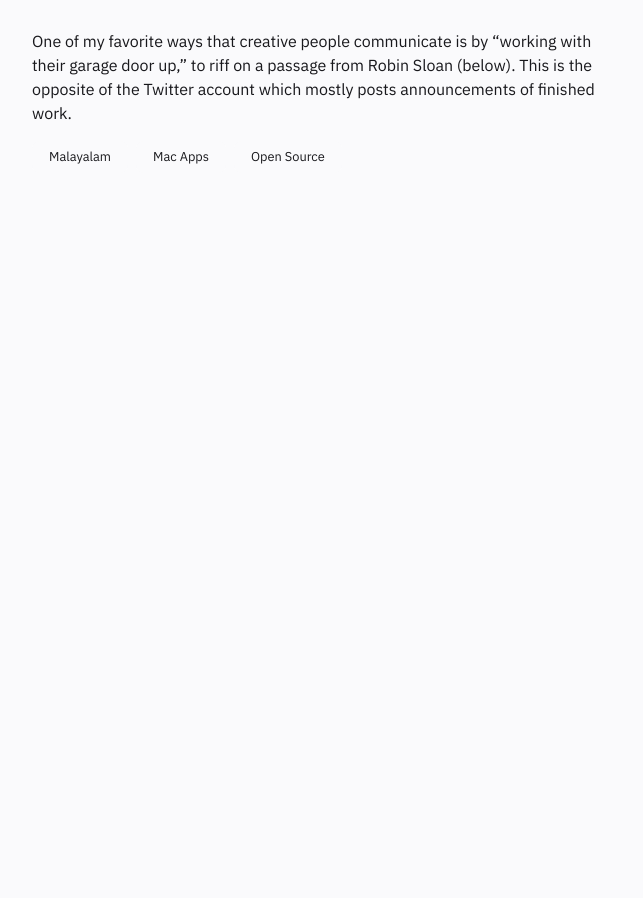
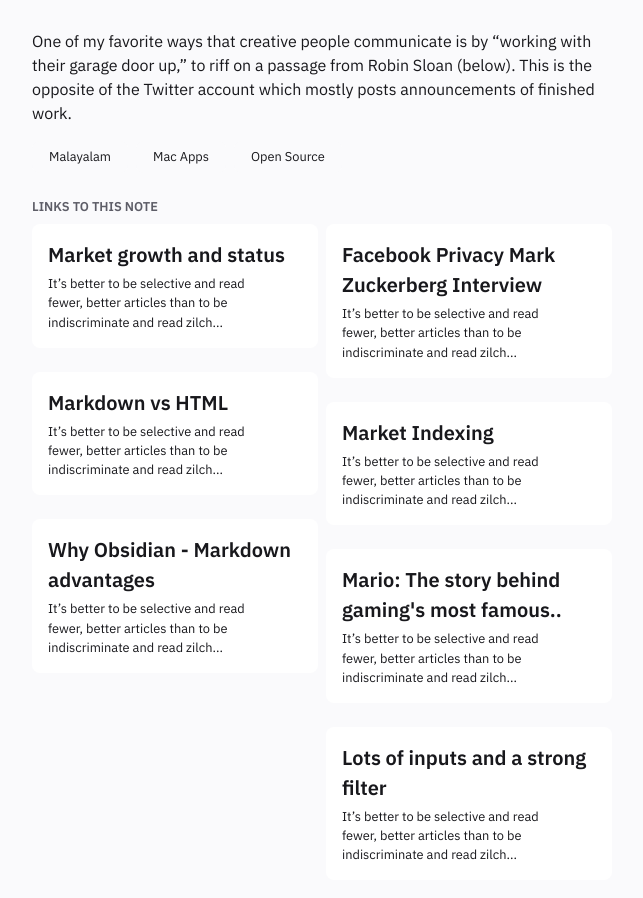
Before and after one commit to asimkt/notes_garden, a website: page src/pages/note_structure.html in a window 1280 px wide. Shown: the part 616-1514 px from the top of the page, without its empty margins (318-961 px from the left). Before the commit the page ends 837 px from the top, so only its background shows below. Drawn offline with nearby package versions, Linux system fonts and the light colour scheme; files that its build step writes are made by us from their sources.

Commit message:
feat: crad grid

```diff
--- a/src/pages/note_structure.html
+++ b/src/pages/note_structure.html
@@ -31,6 +31,7 @@
             <a class="tag">Open Source</a>
         </div>
         </div>
+        <include src='../partials/note-cards-grid.html'/>
       </div>
     </div>
   </section>
--- /dev/null
+++ b/src/partials/note-cards-grid.html
@@ -0,0 +1,73 @@
+<!-- Note cards -->
+<div class="block note-cards">
+    <h5 class="is-title-uppercase">Links to this note</h5>
+    <div class="columns is-1 is-variable">
+        <div class="column">
+            <div class="box">
+                <h4 class="is-size-4">Market growth and status</h4>
+                <div class="content is-small">
+                    <p>
+                        It’s better to be selective and read fewer, better articles than to be indiscriminate and read
+                        zilch...
+                    </p>
+                </div>
+            </div>
+            <div class="box">
+                <h4 class="is-size-4">Markdown vs HTML</h4>
+                <div class="content is-small">
+                    <p>
+                        It’s better to be selective and read fewer, better articles than to be indiscriminate and read
+                        zilch...
+                    </p>
+                </div>
+            </div>
+            <div class="box">
+                <h4 class="is-size-4">Why Obsidian - Markdown advantages</h4>
+                <div class="content is-small">
+                    <p>
+                        It’s better to be selective and read fewer, better articles than to be indiscriminate and read
+                        zilch...
+                    </p>
+                </div>
+            </div>
+        </div>
+        <div class="column">
+            <div class="box">
+                <h4 class="is-size-4">Facebook Privacy Mark Zuckerberg Interview</h4>
+                <div class="content is-small">
+                    <p>
+                        It’s better to be selective and read fewer, better articles than to be indiscriminate and read
+                        zilch...
+                    </p>
+                </div>
+            </div>
+            <div class="box">
+                <h4 class="is-size-4">Market Indexing</h4>
+                <div class="content is-small">
+                    <p>
+                        It’s better to be selective and read fewer, better articles than to be indiscriminate and read
+                        zilch...
+                    </p>
+                </div>
+            </div>
+            <div class="box">
+                <h4 class="is-size-4">Mario: The story behind gaming's most famous..</h4>
+                <div class="content is-small">
+                    <p>
+                        It’s better to be selective and read fewer, better articles than to be indiscriminate and read
+                        zilch...
+                    </p>
+                </div>
+            </div>
+            <div class="box">
+                <h4 class="is-size-4">Lots of inputs and a strong filter</h4>
+                <div class="content is-small">
+                    <p>
+                        It’s better to be selective and read fewer, better articles than to be indiscriminate and read
+                        zilch...
+                    </p>
+                </div>
+            </div>
+        </div>
+    </div>
+</div>
```
Also changed, not shown: src/pages/home.html (+1 -2 lines), build/pages/home.html, build/pages/note_structure.html, src/partials/note-cards-list.html (renamed from src/partials/note-cards.html).
